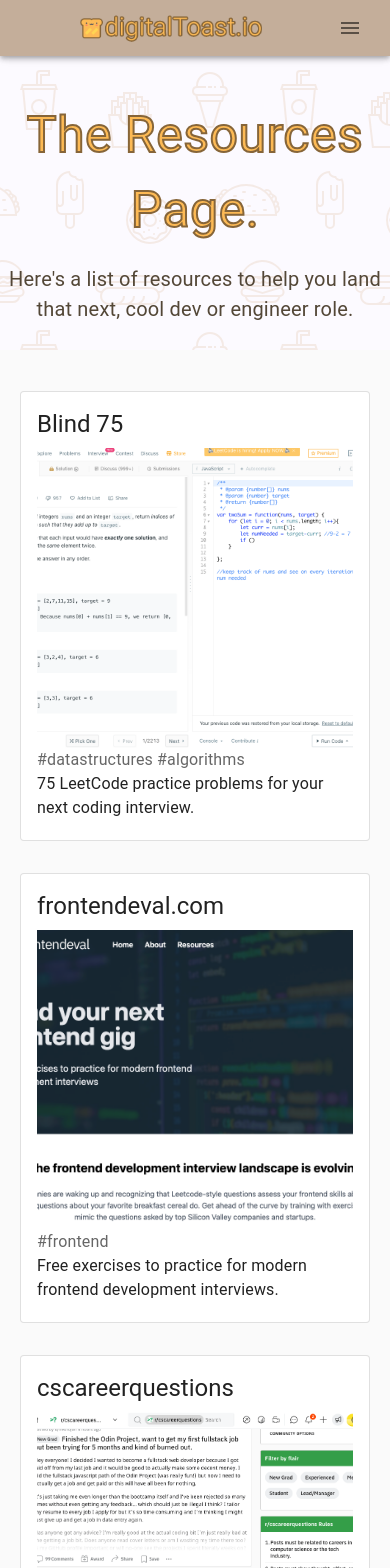
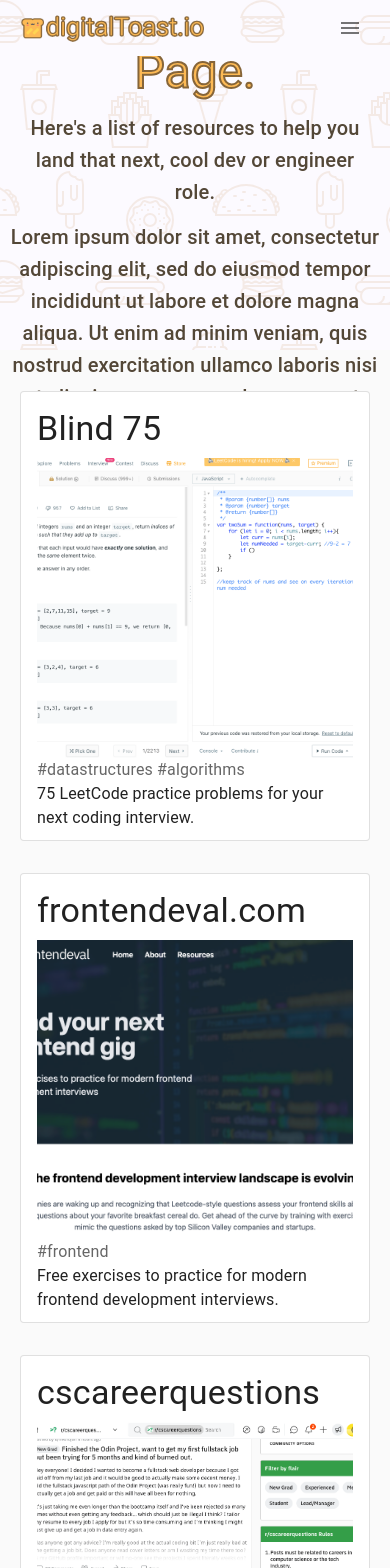
Before and after one commit to dyudis314/jobboard-frontend, a React (Create React App) app: page /resources in a window 390 px wide. Shown: the top 1568 px of the page. Built offline with nearby package versions, Linux system fonts and the light colour scheme.

Commit message:
refactor header code and make responsive

```diff
--- a/src/App.js
+++ b/src/App.js
@@ -1,7 +1,6 @@
 import './App.css';
 import { React, useEffect, useState } from 'react';
 //import FetchJobs from '../src/api/index';
-import JobsList from './components/JobsList';
 import Home from './pages/Home';
 
 function App() {
@@ -40,12 +39,10 @@
           setHeaderText={setHeaderText}
           headerSubText={headerSubText}
           setHeaderSubtext={setHeaderSubtext}
-        />
-        <JobsList
           jobs={jobs}
           setJobs={setJobs}
           filteredJobs={filteredJobs}
-        />
+          />
       </div>
   );
 }
--- a/src/components/Drawer.js
+++ b/src/components/Drawer.js
@@ -43,11 +43,13 @@
               <Link to="/about" style={{ textDecoration: 'none', color: '#534737' }}>About</Link>
             </ListItemText>
           </ListItem>
+          {/*
           <ListItem onClick={() => setOpenDrawer(false)}>
             <ListItemText>
               <Link to="/contact" style={{ textDecoration: 'none', color: '#534737' }}>Contact</Link>
             </ListItemText>
           </ListItem>
+          */}
           <ListItem onClick={() => setOpenDrawer(false)}>
             <ListItemText>
               <Link to="/resources" style={{ textDecoration: 'none', color: '#534737' }}>Resources</Link>
--- /dev/null
+++ b/src/components/Form.css
@@ -0,0 +1,6 @@
+.form-container {
+    display: flex;
+    align-items: center;
+    justify-content: center;
+    text-align: center;
+}
--- a/src/components/Form.js
+++ b/src/components/Form.js
@@ -4,6 +4,7 @@
 import FormControl from '@mui/material/FormControl';
 import Select from '@mui/material/Select';
 import './Header.css'
+import '../components/Form.css'
 
 
 const Form = ({ jobCategory, setJobCategory }) => {
@@ -13,8 +14,8 @@
   };
 
   return (
-    <div>
-      <FormControl sx={{ minWidth: 160 }}>
+    <div className="form-container">
+      <FormControl sx={{ minWidth: 170 }}>
         <InputLabel id="demo-simple-select-label">Jobs</InputLabel>
         <Select
           id="job-select"
--- a/src/components/Header.js
+++ b/src/components/Header.js
@@ -3,25 +3,36 @@
 import Typography from '@mui/material/Typography';
 import Navbar from "../components/Navbar";
 import { BrowserRouter as Link } from "react-router-dom";
+import Stack from '@mui/material/Stack';
+import Box from '@mui/material/Box';
 
 const Header = ({ headerText, headerSubText }) => {
     return (
         <>
+        <Stack className="header-box" spacing={2}>
             <Navbar>
                 <Link to="/about" />
                 <Link to="/contact" />
                 <Link to="/resources" />
             </Navbar>
+                <div style={{ marginTop: '50px', padding: '10px' }}>
                     <div>
-                <Typography sx={{ fontSize: 50, textAlign: 'center', mt: 10 }} className="maintext">
+                        <Typography sx={{ textAlign: 'center' }} className="maintext" variant="h3">
                             {headerText}
                         </Typography>
                     </div>
-            <div>
-                <Typography sx={{ fontSize: 20, mb: 3, color: '#534737' }}>
+                    <div style={{ margin: '12.5px' }}>
+                        <Typography sx={{ color: '#534737' }} variant="h6">
                             {headerSubText}
                         </Typography>
                     </div>
+                    <div>
+                        <Typography sx={{ color: '#534737' }} variant="h6">
+                        Lorem ipsum dolor sit amet, consectetur adipiscing elit, sed do eiusmod tempor incididunt ut labore et dolore magna aliqua. Ut enim ad minim veniam, quis nostrud exercitation ullamco laboris nisi ut aliquip ex ea commodo consequat.
+                        </Typography>
+                    </div>
+                </div>
+            </Stack>
         </>
     );
 }
--- a/src/components/Navbar.js
+++ b/src/components/Navbar.js
@@ -22,7 +22,8 @@
   logo: {
     flexGrow: "1",
     cursor: "pointer",
-    marginLeft: theme.spacing(0),
+    display: 'flex'
+    //marginRight: theme.spacing(5),
   },
   link: {
     textDecoration: "none",
@@ -41,7 +42,7 @@
   const isMobile = useMediaQuery(theme.breakpoints.down("md"));
 
   return (
-    <AppBar style={{ background: '#c4ae9a' }}>
+    <AppBar style={{ background: 'inherit', boxShadow: 'none' }}>
       <CssBaseline />
       <Toolbar>
         <Typography variant="h4" className={classes.logo}>
@@ -54,9 +55,11 @@
             <Link to="/about" className={classes.link}>
               About
             </Link>
+            {/*
             <Link to="/contact" className={classes.link}>
               Contact
             </Link>
+            */}
             <Link to="/resources" className={classes.link}>
               Resources
             </Link>
--- a/src/pages/About.js
+++ b/src/pages/About.js
@@ -1,5 +1,4 @@
 import Typography from '@mui/material/Typography';
-import Stack from '@mui/material/Stack';
 import { Card, CardContent } from "@material-ui/core";
 import Avatar from '@mui/material/Avatar';
 import TwitterIcon from '@mui/icons-material/Twitter';
@@ -12,12 +11,10 @@
 export default function About() {
   return (
     <main>
-      <Stack className="header-box" spacing={2}>
         <Header
           headerText={"The crispy mission."}
           headerSubText={"Finding you the best dev and engineer jobs, hot off the press."}
         />
-      </Stack>
       <Card style={{ maxWidth: 950, margin: "25px auto", padding: "20px 5px" }}>
         <CardContent>
           <Typography variant="h4">What is...digitalToast?</Typography>
--- a/src/pages/Contact.js
+++ b/src/pages/Contact.js
@@ -1,15 +1,12 @@
 import Header from '../components/Header';
-import Stack from '@mui/material/Stack';
 
 export default function Contact() {
   return (
     <main>
-      <Stack className="header-box" spacing={2}>
-      <Header
-          headerText={"Contact below"}
-          headerSubText={"With Any Questions"}
-        />
-      </Stack>
+        <Header
+            headerText={"Contact below."}
+            headerSubText={"With Any Questions."}
+          />
     </main>
   );
 }
--- a/src/pages/Home.js
+++ b/src/pages/Home.js
@@ -3,9 +3,9 @@
 import '../index';
 import Form from '../components/Form';
 import Header from '../components/Header'
-import Stack from '@mui/material/Stack';
+import JobsList from '../components/JobsList';
 
-const Home = ({ jobs, setJobs, jobCategory, setJobCategory, setFilteredJobs, headerText, setHeaderText, headerSubText, setHeaderSubtext }) => {
+const Home = ({ jobs, setJobs, jobCategory, setJobCategory, filteredJobs, setFilteredJobs, headerText, setHeaderText, headerSubText, setHeaderSubtext }) => {
 
     const filterJobs = () => {
         if (jobCategory === 'Full-Stack') {
@@ -25,20 +25,23 @@
 
 
     return (
-        <Stack className="header-box" spacing={2}>
+        <>
             <Header
                 headerText={"Want to Find Your Next Dev Role?"}
                 headerSubText={"Let's Get Toasty!"}
             />
-            <div>
             <Form
                 jobs={jobs}
                 setJobs={setJobs}
                 jobCategory={jobCategory}
                 setJobCategory={setJobCategory}
             />
-            </div>
-        </Stack>
+            <JobsList
+                jobs={jobs}
+                setJobs={setJobs}
+                filteredJobs={filteredJobs}
+                />
+        </>
     );
 }
 export default Home;
--- a/src/pages/Post.js
+++ b/src/pages/Post.js
@@ -3,18 +3,15 @@
 import '../index.css';
 import { Card, CardContent, Grid, TextField } from "@material-ui/core";
 import Typography from '@mui/material/Typography';
-import Stack from '@mui/material/Stack';
-
 
 export default function Post() {
   return (
     <div>
-      <Stack className="header-box" spacing={2}>
         <Header
           headerText={"Looking to post a job?"}
           headerSubText={"Fill out the below form!"}
         />
-      </Stack>
+
       <Card style={{ maxWidth: 950, margin: "25px auto", padding: "20px 5px" }}>
         <CardContent>
           <Typography variant="h5" >Contact Us</Typography>
--- a/src/pages/Resources.js
+++ b/src/pages/Resources.js
@@ -1,5 +1,4 @@
 import * as React from 'react';
-import Stack from '@mui/material/Stack';
 import { makeStyles } from "@material-ui/core/styles";
 import Card from "@material-ui/core/Card";
 import CardActions from "@material-ui/core/CardActions";
@@ -36,18 +35,16 @@
 
   return (
     <main>
-      <Stack className="header-box" spacing={2}>
         <Header
           headerText={"The Resources Page."}
           headerSubText={"Here's a list of resources to help you land that next, cool dev or engineer role."}
         />
-      </Stack>
       <Grid container spacing={4} className={classes.gridContainer}>
         <Grid item xs={12} sm={6} md={4} >
           <CardActionArea target="_blank" href="https://leetcode.com/discuss/general-discussion/460599/blind-75-leetcode-questions">
             <Card style={{ height: 450 }} className={classes.root} className="hover" variant="outlined">
               <CardContent>
-                <Typography variant="h5" component="h2" sx={{ mb: 1 }} >
+                <Typography variant="h4" component="h2" sx={{ mb: 1 }} >
                   Blind 75
                 </Typography>
                 <CardMedia
@@ -72,7 +69,7 @@
           <CardActionArea target="_blank" href="https://frontendeval.com/">
             <Card style={{ height: 450 }} className={classes.root} className="hover" variant="outlined">
               <CardContent>
-                <Typography variant="h5" component="h2" sx={{ mb: 1 }}>
+                <Typography variant="h4" component="h2" sx={{ mb: 1 }}>
                   frontendeval.com
                 </Typography>
                 <CardMedia
@@ -97,7 +94,7 @@
           <CardActionArea target="_blank" href="https://www.reddit.com/r/cscareerquestions/">
             <Card style={{ height: 450 }} className={classes.root} className="hover" variant="outlined">
               <CardContent>
-                <Typography variant="h5" component="h2" sx={{ mb: 1 }}>
+                <Typography variant="h4" component="h2" sx={{ mb: 1 }}>
                   cscareerquestions
                 </Typography>
                 <CardMedia
@@ -122,7 +119,7 @@
           <CardActionArea target="_blank" href="https://protege.dev/">
             <Card style={{ height: 450 }} className={classes.root} className="hover" variant="outlined">
               <CardContent>
-                <Typography variant="h5" component="h2" sx={{ mb: 1 }}>
+                <Typography variant="h4" component="h2" sx={{ mb: 1 }}>
                   protege.dev
                 </Typography>
                 <CardMedia
@@ -147,7 +144,7 @@
           <CardActionArea target="_blank" href="https://haseebq.com/farewell-app-academy-hello-airbnb-part-i/">
             <Card style={{ height: 450 }} className={classes.root} className="hover" variant="outlined">
               <CardContent>
-                <Typography variant="h5" component="h2" sx={{ mb: 1 }}>
+                <Typography variant="h4" component="h2" sx={{ mb: 1 }}>
                   haseebq.com
                 </Typography>
                 <CardMedia
@@ -172,7 +169,7 @@
           <CardActionArea target="_blank" href="https://www.youtube.com/watch?v=Pk7LeAU-avM">
             <Card style={{ height: 450 }} className={classes.root} className="hover" variant="outlined">
               <CardContent>
-                <Typography variant="h5" component="h2" sx={{ mb: 1 }}>
+                <Typography variant="h4" component="h2" sx={{ mb: 1 }}>
                   Full-Stack Project Idea
                 </Typography>
                 <CardMedia
@@ -197,7 +194,7 @@
           <CardActionArea target="_blank" href="https://www.freecodecamp.org/">
             <Card style={{ height: 450 }} className={classes.root} className="hover" variant="outlined">
               <CardContent>
-                <Typography variant="h5" component="h2" sx={{ mb: 1 }}>
+                <Typography variant="h4" component="h2" sx={{ mb: 1 }}>
                   freecodecamp.org
                 </Typography>
                 <CardMedia
@@ -222,7 +219,7 @@
           <CardActionArea target="_blank" href="https://www.youtube.com/playlist?list=PLxjGQaV8rAh31XjOpXApfzfs2L8S5gKfp">
             <Card style={{ height: 450 }} className={classes.root} className="hover" variant="outlined">
               <CardContent>
-                <Typography variant="h5" component="h2" sx={{ mb: 1 }}>
+                <Typography variant="h4" component="h2" sx={{ mb: 1 }}>
                   Andrew LaCivita
                 </Typography>
                 <CardMedia
```
Lines whose indentation alone changed are shown as unchanged.
